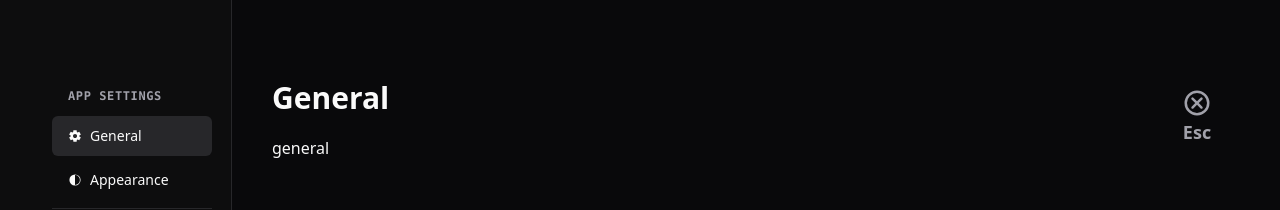
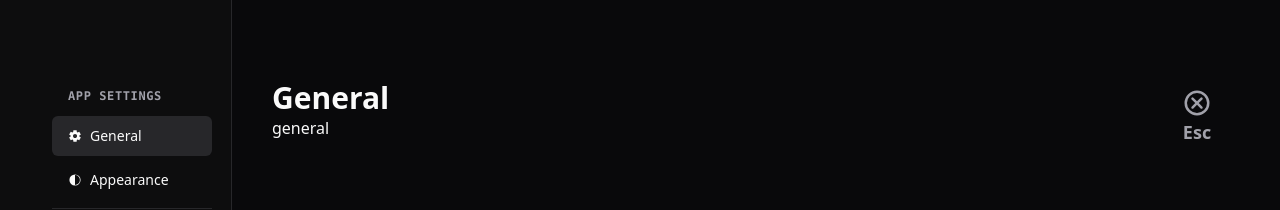
Before and after one commit to psoglav/aspiryx-todo, a React (Vite) app: page / in a window 1280 px wide. Both pictures are taken after a click on the button 240 px from the left and 52 px from the top of the page. Shown: the top 210 px of the page. Built offline with nearby package versions, Linux system fonts and the light colour scheme.

Commit message:
feat(settings): animate transition of tabs

```diff
--- a/src/components/settings/settings-navigation.tsx
+++ b/src/components/settings/settings-navigation.tsx
@@ -9,6 +9,7 @@ export type SettingsNavigationGroupLabel = {
 }
 
 export type SettingsNavigationTab = {
+  id: string | number
   type: 'tab'
   text: string
   icon?: string | IconifyIcon
--- a/src/components/settings/settings.tsx
+++ b/src/components/settings/settings.tsx
@@ -16,12 +16,14 @@ import { RootState } from "@/store"
 const navigationItems: SettingsNavigationItem[] = [
   { type: 'group-label', text: 'App Settings' },
   {
+    id: 1,
     type: 'tab',
     text: 'General',
     icon: 'material-symbols:settings',
     content: SettingsGeneral
   },
   {
+    id: 2,
     type: 'tab',
     text: 'Appearance',
     icon: 'fluent:dark-theme-20-regular',
@@ -30,6 +32,7 @@ const navigationItems: SettingsNavigationItem[] = [
   null,
   { type: 'group-label', text: 'User Settings' },
   {
+    id: 3,
     type: 'tab',
     text: 'Account',
     icon: 'material-symbols:person',
@@ -79,12 +82,22 @@ export const Settings = () => {
               <div className="grid size-full grid-cols-[max-content_1fr_max-content] items-start py-20">
                 <SettingsNavigation items={navigationItems} onTabChanged={setActiveTabIndex} />
                 <div className="w-full space-y-5 px-10">
-                  {
-                    activeTab?.type === 'tab' && <>
-                      <div className="text-3xl font-semibold">{ activeTab.text }</div>
-                      { activeTab.content() }
-                    </>
-                  }
+                  <AnimatePresence mode="wait">
+                    {
+                      activeTab?.type === 'tab' && (
+                        <motion.div
+                          key={activeTab.id}
+                          animate={{ opacity: 1, y: 0 }}
+                          initial={{ opacity: 0, y: 20 }}
+                          exit={{ opacity: 0, y: -20 }}
+                          transition={{ duration: 0.15 }}
+                        >
+                          <div className="text-3xl font-semibold">{ activeTab.text }</div>
+                          { activeTab.content() }
+                        </motion.div>
+                      )
+                    }
+                  </AnimatePresence>
                 </div>
                 <div className="px-5">
                   <Button onClick={handleClose} className="flex h-auto flex-col rounded-xl px-4 text-muted-foreground" variant='ghost'>
```
